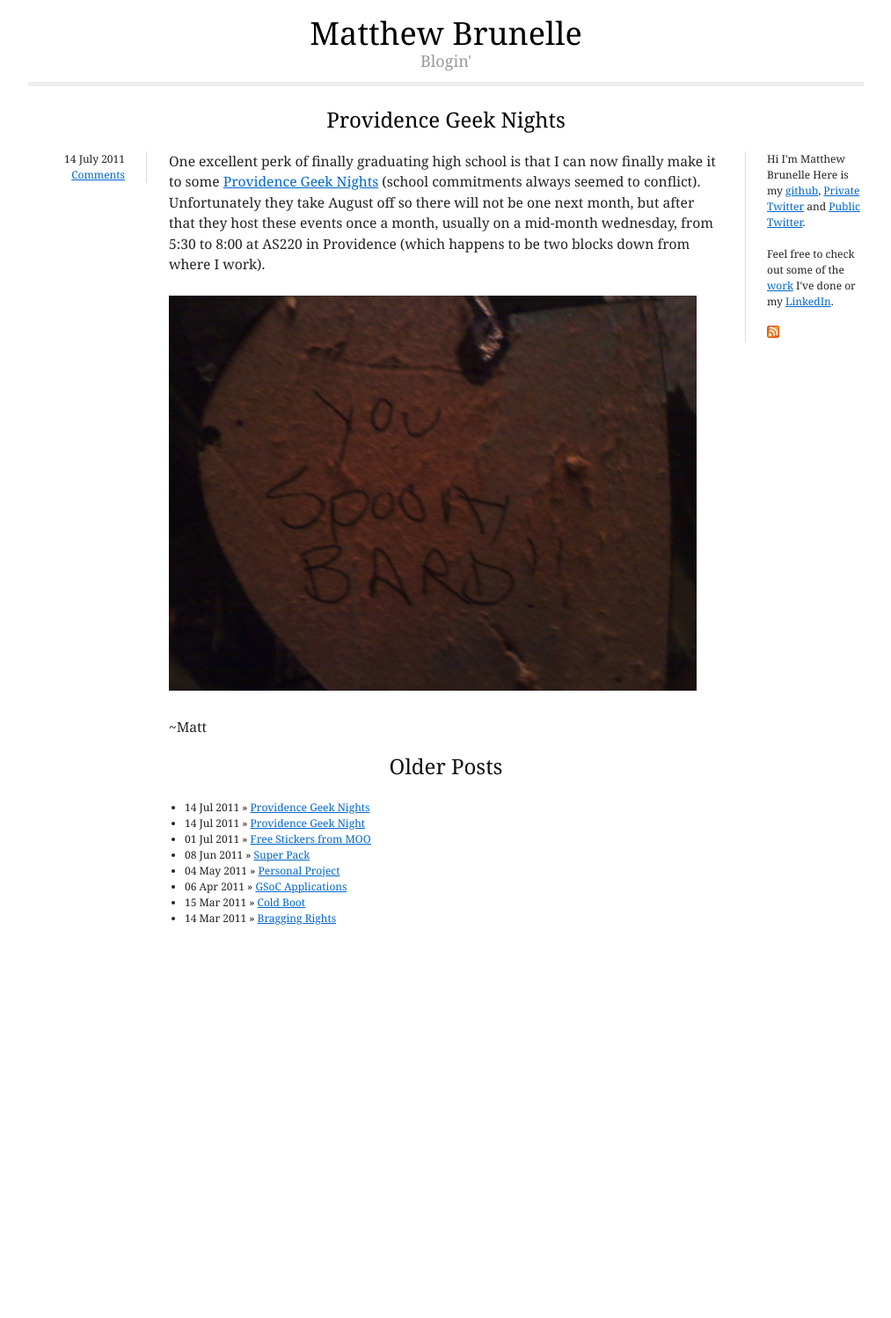
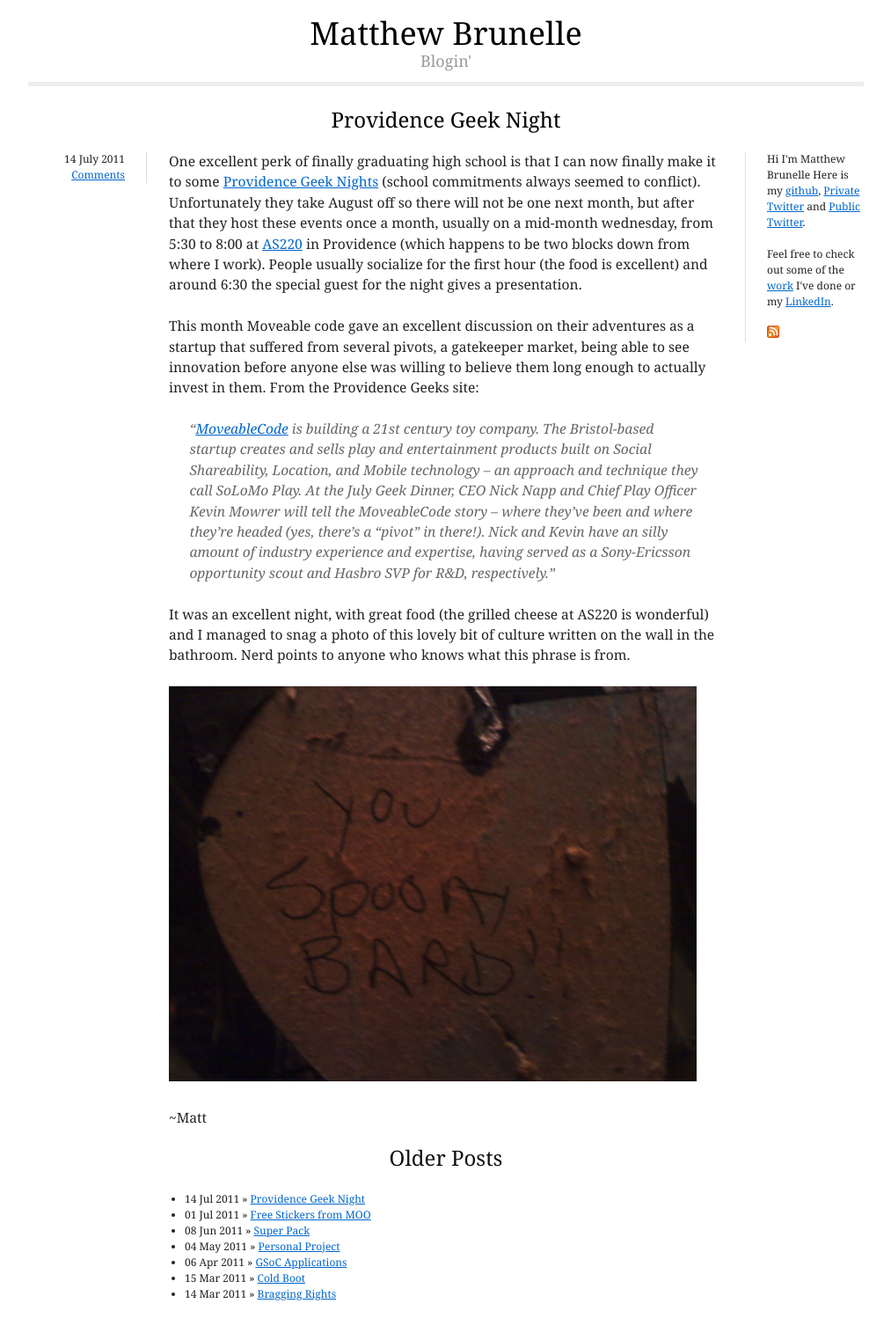
Before and after one commit to ciferkey/ciferkey.github.com, a Jekyll site: the page built from index.html, in a window 1280 px wide. Shown: the whole page at 88% size, without its empty margins (133-1146 px from the left). Built offline with Jekyll 4.4.1, drawn with Linux system fonts in a browser that asks for light colours; comment, search, counter and statistics services are not loaded; before the commit the page ends 1071 px from its top, so only the background shows below that; some of the changed lines change nothing that is shown.

Commit message:
more fixes

```diff
--- a/_posts/2011-07-14-Providence Geek Nights.markdown
+++ /dev/null
@@ -1,18 +0,0 @@
----
-layout: post
-title: Providence Geek Night
-categories:
-  - GeekNight
----
-
-One excellent perk of finally graduating high school is that I can now finally make it to some [Providence Geek Nights](http://providencegeeks.org/) (school commitments always seemed to conflict).  Unfortunately they take August off so there will not be one next month, but after that they host these events once a month, usually on a mid-month wednesday, from 5:30 to 8:00 at [AS220](http://maps.google.com/maps/place?cid=14203619864685607776&q=as220&hl=en&sll=41.707528,-71.434128&sspn=0.27429,0.043628&ie=UTF8&ll=41.891544,-71.880112&spn=0,0&t=h&z=11) in Providence (which happens to be two blocks down from where I work).  People usually socialize for the first hour (the food is excellent) and around 6:30 the special guest for the night gives a presentation.
-
-This month Moveable code gave an excellent discussion on their adventures as a startup that suffered from several pivots, a gatekeeper market, being able to see innovation before anyone else was willing to believe them long enough to actually invest in them. From the Providence Geeks site:
-
-> "[MoveableCode](http://moveablecode.com/) is building a 21st century toy company. The Bristol-based startup creates and sells play and entertainment products built on Social Shareability, Location, and Mobile technology – an approach and technique they call SoLoMo Play. At the July Geek Dinner, CEO Nick Napp and Chief Play Officer Kevin Mowrer will tell the MoveableCode story – where they’ve been and where they’re headed (yes, there’s a “pivot” in there!). Nick and Kevin have an silly amount of industry experience and expertise, having served as a Sony-Ericsson opportunity scout and Hasbro SVP for R&D, respectively."
-
-It was an excellent night, with great food (the grilled cheese at AS220 is wonderful) and I managed to snag a photo of this lovely bit of culture written on the wall in the bathroom.  Nerd points to anyone who knows what this phrase is from.
-
-
-
-~Matt
--- a/_posts/2011-07-14-ProvidenceGeekNights.markdown
+++ b/_posts/2011-07-14-ProvidenceGeekNights.markdown
@@ -1,11 +1,17 @@
 ---
 layout: post
-title: Providence Geek Nights
+title: Providence Geek Night
 categories:
   - GeekNight
 ---
 
-One excellent perk of finally graduating high school is that I can now finally make it to some [Providence Geek Nights](http://providencegeeks.org/) (school commitments always seemed to conflict).  Unfortunately they take August off so there will not be one next month, but after that they host these events once a month, usually on a mid-month wednesday, from 5:30 to 8:00 at AS220 in Providence (which happens to be two blocks down from where I work).
+One excellent perk of finally graduating high school is that I can now finally make it to some [Providence Geek Nights](http://providencegeeks.org/) (school commitments always seemed to conflict).  Unfortunately they take August off so there will not be one next month, but after that they host these events once a month, usually on a mid-month wednesday, from 5:30 to 8:00 at [AS220](http://maps.google.com/maps/place?cid=14203619864685607776&q=as220&hl=en&sll=41.707528,-71.434128&sspn=0.27429,0.043628&ie=UTF8&ll=41.891544,-71.880112&spn=0,0&t=h&z=11) in Providence (which happens to be two blocks down from where I work).  People usually socialize for the first hour (the food is excellent) and around 6:30 the special guest for the night gives a presentation.
+
+This month Moveable code gave an excellent discussion on their adventures as a startup that suffered from several pivots, a gatekeeper market, being able to see innovation before anyone else was willing to believe them long enough to actually invest in them. From the Providence Geeks site:
+
+> "[MoveableCode](http://moveablecode.com/) is building a 21st century toy company. The Bristol-based startup creates and sells play and entertainment products built on Social Shareability, Location, and Mobile technology – an approach and technique they call SoLoMo Play. At the July Geek Dinner, CEO Nick Napp and Chief Play Officer Kevin Mowrer will tell the MoveableCode story – where they’ve been and where they’re headed (yes, there’s a “pivot” in there!). Nick and Kevin have an silly amount of industry experience and expertise, having served as a Sony-Ericsson opportunity scout and Hasbro SVP for R&D, respectively."
+
+It was an excellent night, with great food (the grilled cheese at AS220 is wonderful) and I managed to snag a photo of this lovely bit of culture written on the wall in the bathroom.  Nerd points to anyone who knows what this phrase is from.
 
 ![You Spoony Bard!!](/images/you-spoony-bard.jpg)
 
```
